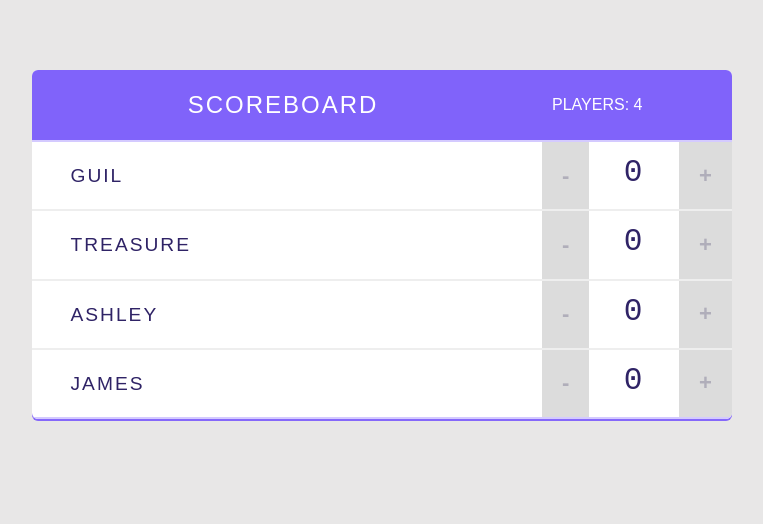
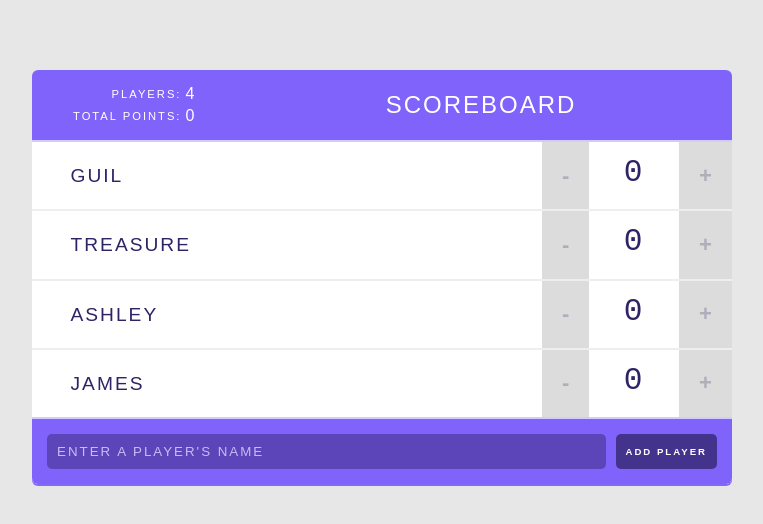
Before and after one commit to cthipsudo/react-practice-scoreboard, a React (Create React App) app: page / in a window 1280 px wide. Shown: the top 524 px of the page, without its empty margins (258-1021 px from the left). Built offline with nearby package versions, Linux system fonts and the light colour scheme.

Commit message:
added player form and controlled value component

```diff
--- /dev/null
+++ b/src/components/AddPlayerForm.js
@@ -0,0 +1,31 @@
+import React, { Component } from 'react';
+
+class AddPlayerForm extends Component {
+
+  state = {
+    value: ''
+  };
+
+handleValueChange = (e) => {
+  this.setState({ value: e.target.value})
+}
+
+  render() {
+    return (
+      <form>
+        <input
+          type="text"
+          value={this.state.value}
+          onChange={this.handleValueChange}
+          placeholder="Enter a player's name"
+        />
+        <input
+          type="submit"
+          value="Add Player"
+        />
+      </form>
+    );
+  }
+}
+
+export default AddPlayerForm;
--- a/src/components/App.js
+++ b/src/components/App.js
@@ -2,6 +2,7 @@ import React, { Component } from 'react';
 
 import Header from './Header';
 import Player from './Player';
+import AddPlayerForm from './AddPlayerForm';
 
 class App extends Component {
   state = {
@@ -29,8 +30,14 @@ class App extends Component {
     ]
   };
 
+  handleScoreChange = (index, delta) => {
+    this.setState(prevState => ({
+      score: prevState.players[index].score += delta
+    }));
+  }
+
   handleRemovePlayer = (id) => {
-    this.setState( prevState => {
+    this.setState(prevState => {
       return {
         players: prevState.players.filter(p => p.id !== id)
       };
@@ -42,19 +49,22 @@ class App extends Component {
       <div className="scoreboard">
         <Header
           title="Scoreboard"
-          totalPlayers={this.state.players.length}
+          players= {this.state.players}
         />
 
         {/* Players list */}
-        {this.state.players.map( player =>
+        {this.state.players.map((player, index) =>
           <Player
             name={player.name}
             score={player.score}
             id={player.id}
             key={player.id.toString()}
+            index={index}
+            changeScore={this.handleScoreChange}
             removePlayer={this.handleRemovePlayer}
           />
         )}
+        <AddPlayerForm />
       </div>
     );
   }
--- a/src/components/Counter.js
+++ b/src/components/Counter.js
@@ -1,23 +1,13 @@
 import React from "react";
 const Counter = (props) => {
 
-  // incrementScore = () => {
-  //   this.setState( prevState => ({
-  //     score: prevState.score + 1
-  //   }));
-  // }
-
-  // decrementScore = () => {
-  //   this.setState( prevState => ({
-  //     score: prevState.score - 1
-  //   }));
-  // }
+  let index = props.index;
 
   return (
     <div className="counter">
-      <button className="counter-action decrement"> - </button>
+      <button className="counter-action decrement" onClick={() => props.changeScore(index, -1)}> - </button>
       <span className="counter-score">{ props.score }</span>
-      <button className="counter-action increment"> + </button>
+      <button className="counter-action increment" onClick={() => props.changeScore(index, 1)}> + </button>
     </div>
   );
 }
--- a/src/components/Header.js
+++ b/src/components/Header.js
@@ -1,10 +1,11 @@
 import React from 'react';
+import Stats from './Stats';
 
 const Header = (props) => {
   return (
     <header>
+    <Stats players={props.players}/>
       <h1>{ props.title }</h1>
-      <span className="stats">Players: {props.totalPlayers}</span>
     </header>
   );
 }
--- a/src/components/Player.js
+++ b/src/components/Player.js
@@ -9,7 +9,11 @@ const Player = (props) => {
         { props.name }
       </span>
 
-      <Counter score={props.score}/>
+      <Counter
+        score={props.score}
+        index={props.index}
+        changeScore={props.changeScore}
+      />
     </div>
   );
 }
--- /dev/null
+++ b/src/components/Stats.js
@@ -0,0 +1,25 @@
+import React from "react";
+
+const Stats = (props) => {
+
+  const totalPlayers = props.players.length;
+  const totalPoints = props.players.reduce((total, player) => {
+    return total + player.score;
+  }, 0);
+  return (
+    <table className="stats">
+      <tbody>
+        <tr>
+          <td>Players:</td>
+          <td>{totalPlayers}</td>
+        </tr>
+        <tr>
+          <td>Total Points:</td>
+          <td>{totalPoints}</td>
+        </tr>
+      </tbody>
+    </table>
+  );
+}
+
+export default Stats;
```
